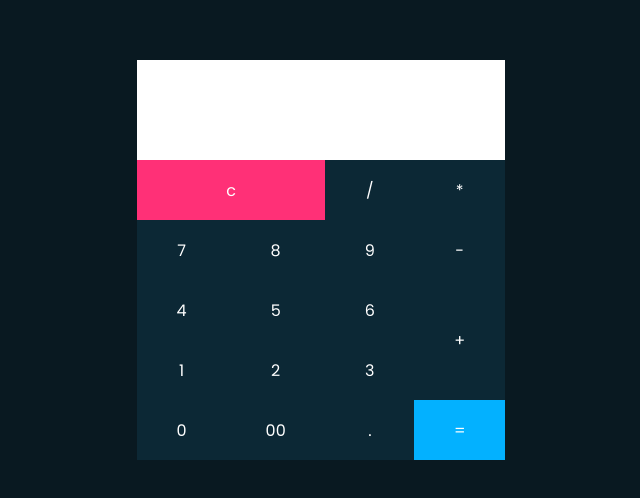
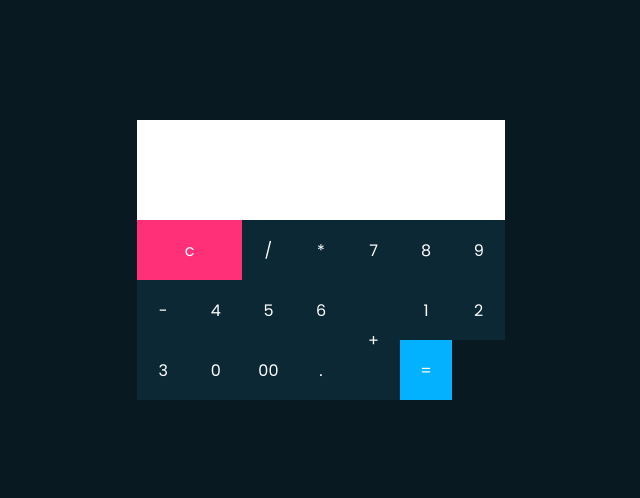
Before and after one commit to thaislsilveira/refatorando-calculadora, a plain HTML site: page index.html in a window 1280 px wide. Shown: the part 140-638 px from the top of the page, without its empty margins (319-959 px from the left). Drawn offline with Linux system fonts and the light colour scheme.

Commit message:
comment on existing styles and new style on grid

```diff
--- a/style.css
+++ b/style.css
@@ -14,11 +14,18 @@ body {
     background: #091921;
 }
 .calculator {
-    position: relative;
+    /* position: relative;
+    display: grid; */
+
     display: grid;
+    grid-template-columns: repeat(7, 1fr);
+    grid-template-rows: repeat(5, 1fr);
+    grid-column-gap: 0px;
+    grid-row-gap: 0px;
 }
 .calculator .value {
-    grid-column: span 4;
+    /* grid-column: span 4; */
+    grid-area: 1 / 1 / 6 / 8;
     height: 100px;
     text-align: right;
     border: none;
```
